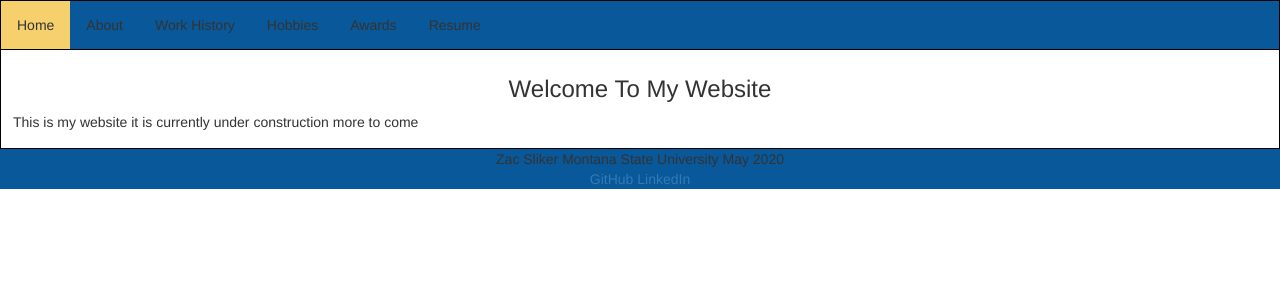
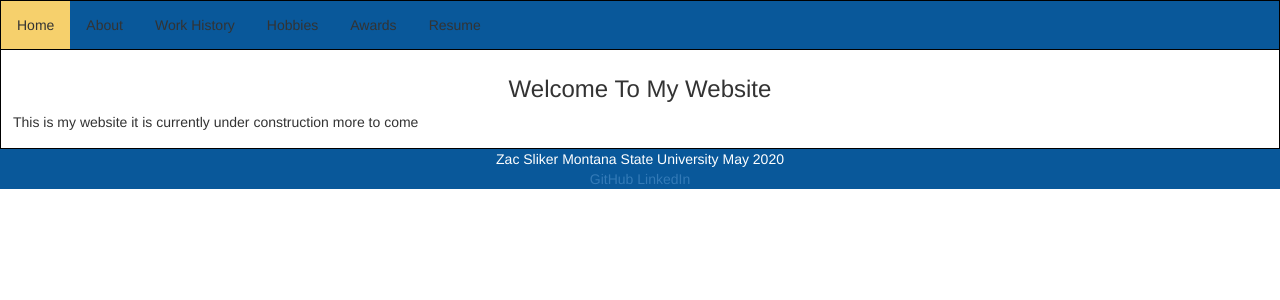
Before and after one commit to Trotsky88/Trotsky88.github.io, a PHP site: page / in a window 1280 px wide. Shown: the top 300 px of the page. Run offline with PHP 8.4, Linux system fonts and the light colour scheme.

Commit message:
Update styles.css

```diff
--- a/CSS/styles.css
+++ b/CSS/styles.css
@@ -37,6 +37,10 @@ header {
     background-color: rgb(9, 88, 154);
 }
 
+#footerInfo{
+    color: white;
+}
+
 
 /* CSS for the tabs */
 
```
